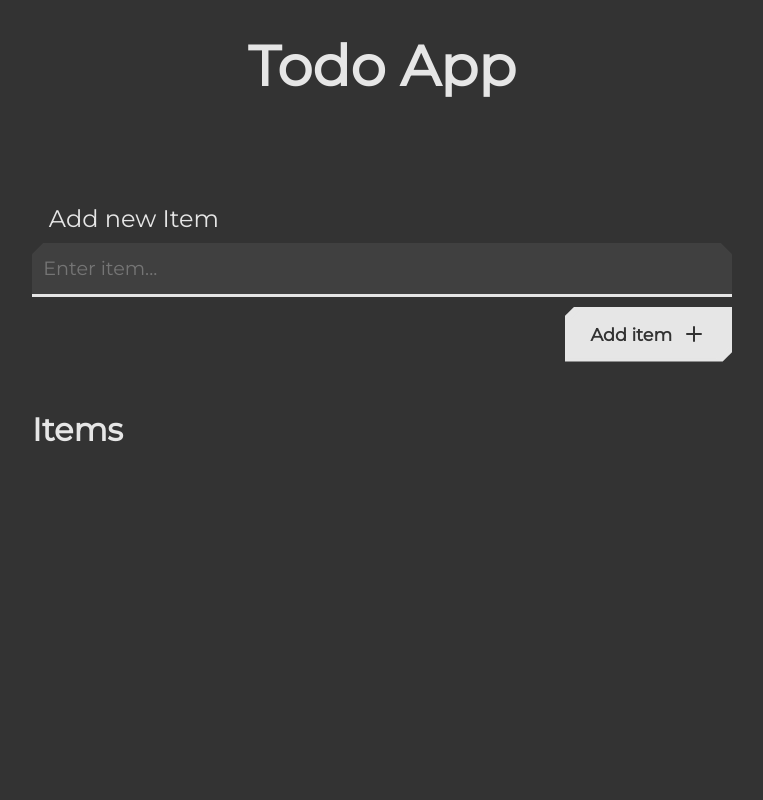
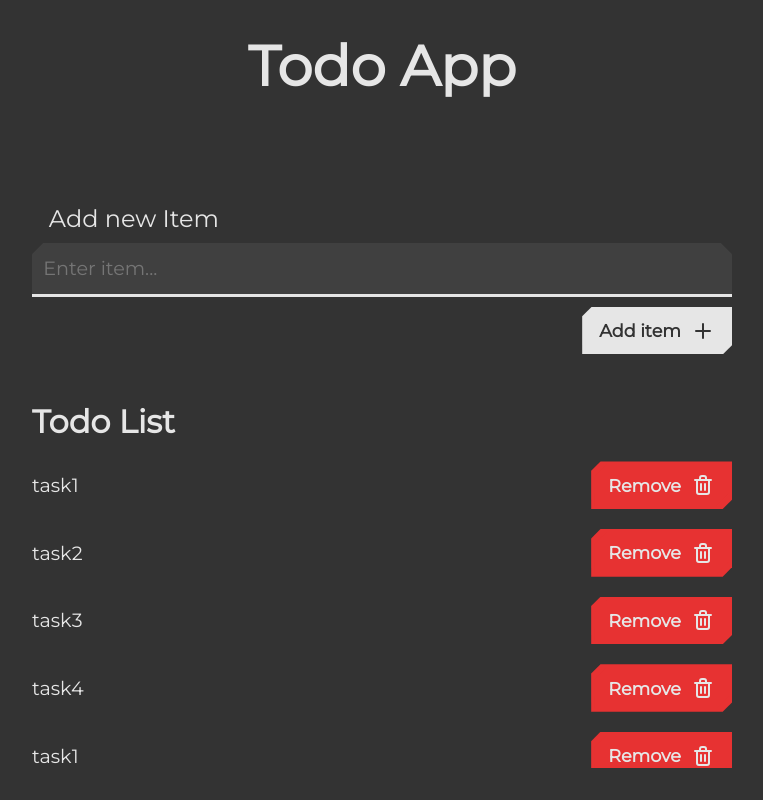
Before and after one commit to Zack1808/todo-app, a React (Create React App) app: page / in a window 1280 px wide. Shown: the whole page, without its empty margins (258-1021 px from the left). Built offline with nearby package versions, Linux system fonts and the light colour scheme.

Commit message:
Added Item component

```diff
--- a/src/components/App.css
+++ b/src/components/App.css
@@ -23,7 +23,7 @@
   width: 100%;
   justify-content: flex-start;
   align-items: center;
-  min-height: 100vh;
+  height: 100vh;
   min-height: 100dvh;
   padding: 2em 1em;
   gap: 3em;
--- a/src/components/Button/Button.css
+++ b/src/components/Button/Button.css
@@ -19,7 +19,7 @@
   font-size: clamp(1rem, 10vw, 1.1rem);
   justify-content: center;
   align-items: center;
-  padding: 0.7em 1.3em;
+  padding: 0.5em 0.8em;
   clip-path: polygon(
     0.7em 0,
     100% 0,
--- /dev/null
+++ b/src/components/ItemList/Item/Item.css
@@ -0,0 +1,17 @@
+/* Styling the Item component */
+li {
+  display: flex;
+  width: 100%;
+  justify-content: space-between;
+  align-items: center;
+}
+
+.label {
+  display: flex;
+  justify-content: flex-start;
+  align-items: center;
+  gap: 20px;
+  color: var(--txt-color);
+  font-size: clamp(1rem, 10vw, 1.2rem);
+  width: 100%;
+}
--- /dev/null
+++ b/src/components/ItemList/Item/Item.js
@@ -0,0 +1,21 @@
+import React from "react";
+import { UilTrashAlt } from "@iconscout/react-unicons";
+
+// Importing the costume components
+import Button from "../../Button/Button";
+
+// Importing the style file
+import "./Item.css";
+
+// Creating the Item component
+const Item = ({ label }) => {
+  return (
+    <li>
+      <div className="label">{label}</div>
+      <Button label="Remove" icon={<UilTrashAlt />} del />
+    </li>
+  );
+};
+
+// Exporting the Item component
+export default Item;
--- a/src/components/ItemList/ItemList.css
+++ b/src/components/ItemList/ItemList.css
@@ -1,13 +1,14 @@
 /* Styling the ItemList component */
 .item-list-container {
   width: 100%;
+  height: 100%;
+  overflow: auto;
   max-width: 700px;
   display: flex;
   gap: 20px;
   flex-direction: column;
   justify-content: center;
   align-items: flex-start;
-  height: 100%;
 }
 
 h2 {
@@ -18,6 +19,9 @@ h2 {
 ul {
   width: 100%;
   height: 100%;
-  overflow-y: auto;
+  overflow: auto;
   list-style-type: none;
+  display: flex;
+  flex-direction: column;
+  gap: 20px;
 }
--- a/src/components/ItemList/ItemList.js
+++ b/src/components/ItemList/ItemList.js
@@ -1,4 +1,7 @@
 import React from "react";
+
+// Importing the costume components
+import Item from "./Item/Item";
 
 // Importing the style file
 import "./ItemList.css";
@@ -7,8 +10,21 @@ import "./ItemList.css";
 const ItemList = () => {
   return (
     <div className="item-list-container">
-      <h2>Items</h2>
-      <ul></ul>
+      <h2>Todo List</h2>
+      <ul>
+        <Item label="task1" />
+        <Item label="task2" />
+        <Item label="task3" />
+        <Item label="task4" />
+        <Item label="task1" />
+        <Item label="task2" />
+        <Item label="task3" />
+        <Item label="task4" />
+        <Item label="task1" />
+        <Item label="task2" />
+        <Item label="task3" />
+        <Item label="task4" />
+      </ul>
     </div>
   );
 };
```
